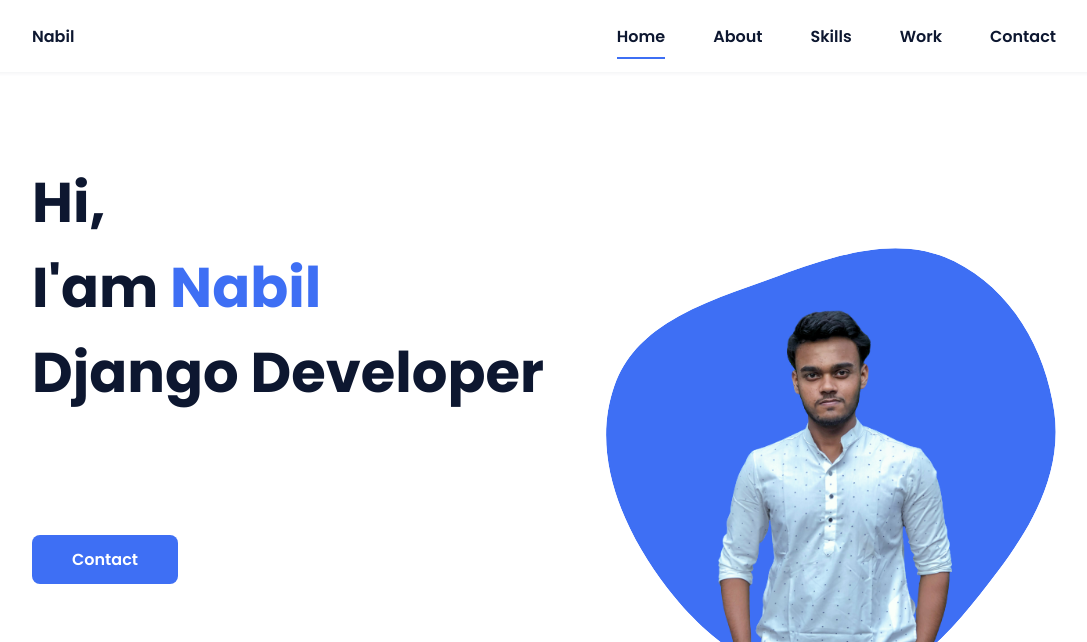
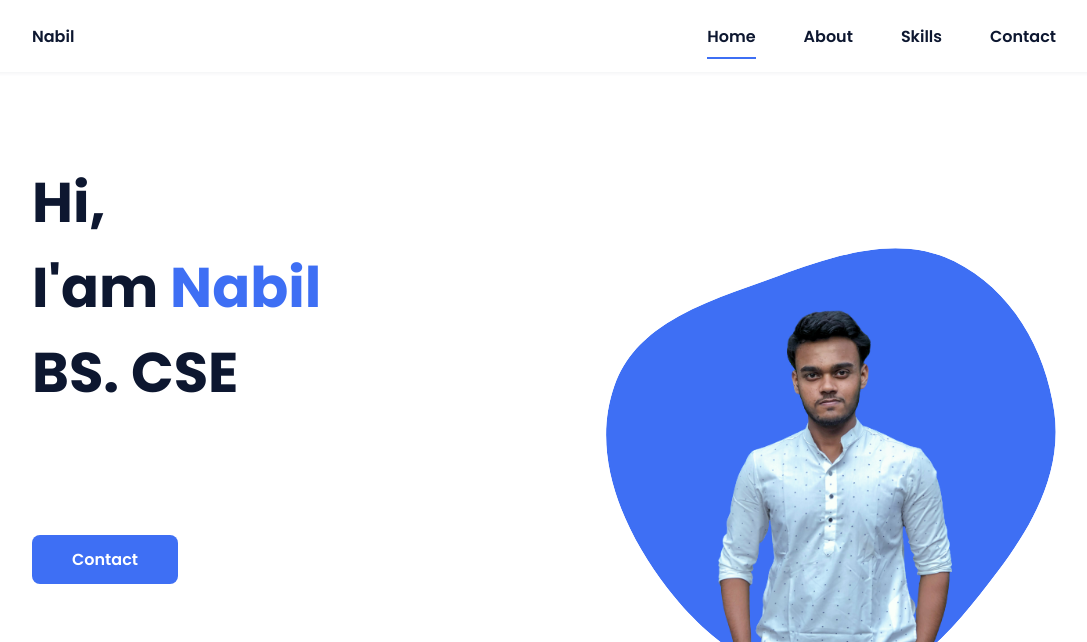
Before and after one commit to mohiburnabil/mohiburnabil.github.io, a plain HTML site: page index.html in a window 1280 px wide. Shown: the top 642 px of the page, without its empty margins (96-1183 px from the left). Drawn offline with nearby package versions, Linux system fonts and the light colour scheme; no server answers.

Commit message:
Update index.html

```diff
--- a/index.html
+++ b/index.html
@@ -25,7 +25,7 @@
                         <li class="nav__item"><a href="#home" class="nav__link active">Home</a></li>
                         <li class="nav__item"><a href="#about" class="nav__link">About</a></li>
                         <li class="nav__item"><a href="#skills" class="nav__link">Skills</a></li>
-                        <li class="nav__item"><a href="#work" class="nav__link">Work</a></li>
+<!--                         <li class="nav__item"><a href="#work" class="nav__link">Work</a></li> -->
                         <li class="nav__item"><a href="#contact" class="nav__link">Contact</a></li>
                     </ul>
                 </div>
@@ -39,7 +39,7 @@
         <main class="l-main">
             <!--===== HOME =====-->
             <section class="home bd-grid" id="home">
-                <h1 class="home__title">Hi,<br>I'am <span class="home__title-color">Nabil</span><br> Django Developer</h1>
+                <h1 class="home__title">Hi,<br>I'am <span class="home__title-color">Nabil</span><br> BS. CSE</h1>
                 <div class="home__data">
 
                     <a href="#contact" class="button">Contact</a>
@@ -172,7 +172,7 @@
             </section>
 
             <!--===== WORK =====-->
-            <section class="work section" id="work">
+<!--             <section class="work section" id="work">
                 <h2 class="section-title">Work</h2>
 
                 <div class="work__container bd-grid">
@@ -195,7 +195,7 @@
                         <img src="assets/img/work6.jpg" alt="">
                     </a>
                 </div>
-            </section>
+            </section> -->
 
             <!--===== CONTACT =====-->
               <section class="contact section" id="contact">
```
